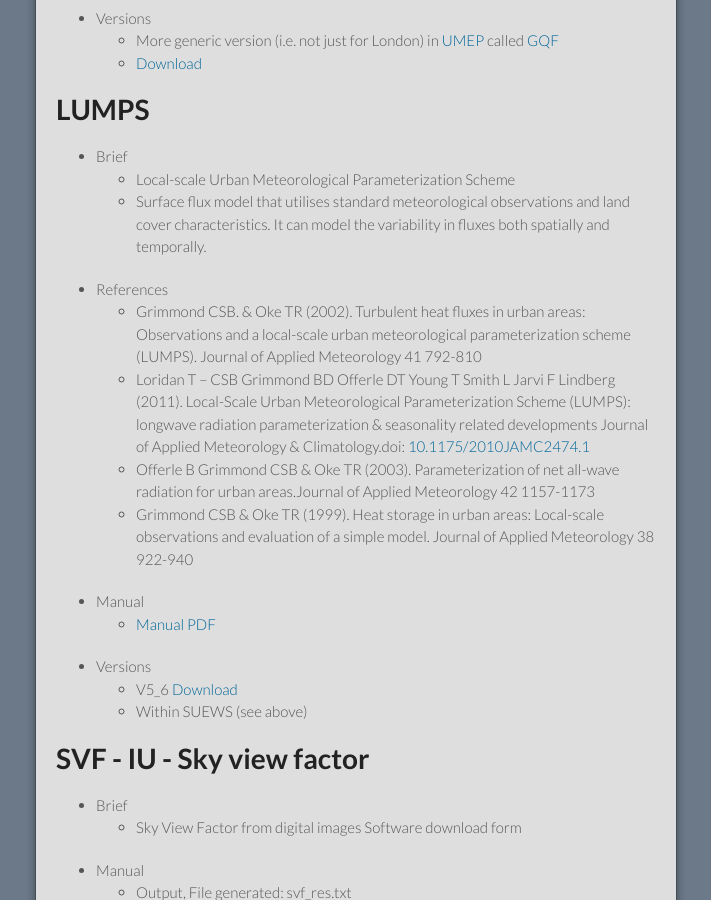
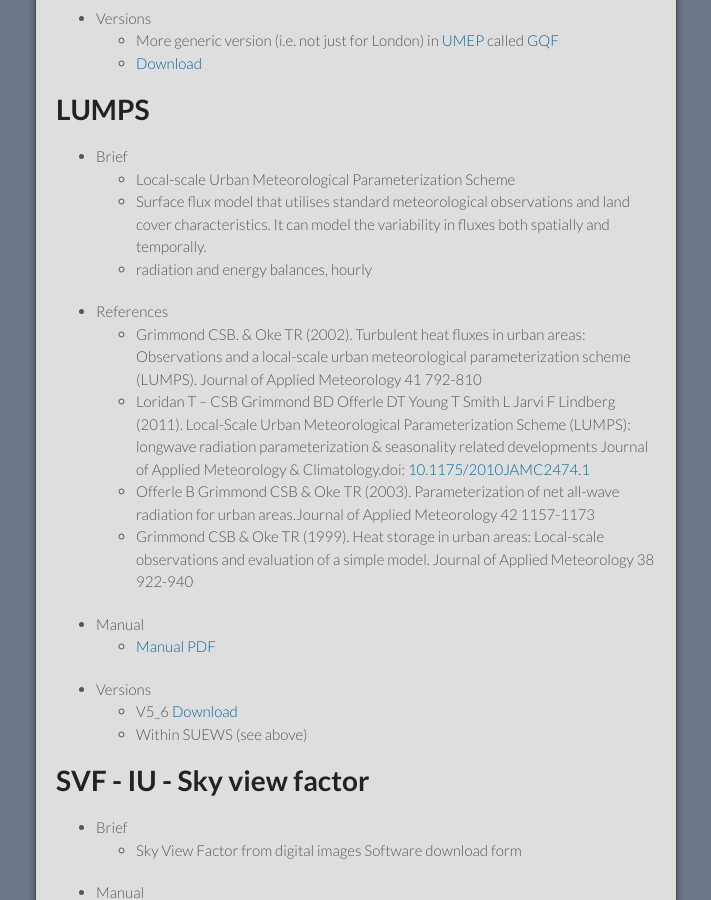
Before and after one commit to Urban-Meteorology-Reading/Urban-Meteorology-Reading.github.io, a Jekyll site: the page built from index.md, in a window 1280 px wide and 900 px high, scrolled down 2460 px. Shown: the whole window, without its empty margins (284-995 px from the left). Built offline with Jekyll 4.4.1, drawn with Linux system fonts in a browser that asks for light colours.

Commit message:
Update index.md

```diff
--- a/index.md
+++ b/index.md
@@ -72,6 +72,7 @@ Please report issues [here](https://github.com/Urban-Meteorology-Reading/Urban-M
 * Brief
    * Local-scale Urban Meteorological Parameterization Scheme
    * Surface flux model that utilises standard meteorological observations and land cover characteristics. It can model the variability in fluxes both spatially and temporally.
+   * radiation and energy balances, hourly
 * References
   * Grimmond CSB. & Oke TR (2002). Turbulent heat fluxes in urban areas: Observations and a local-scale urban meteorological parameterization scheme (LUMPS). Journal of Applied Meteorology 41 792-810
   * Loridan T – CSB Grimmond BD Offerle DT Young T Smith L Jarvi F Lindberg (2011). Local-Scale Urban Meteorological Parameterization Scheme (LUMPS): longwave radiation parameterization & seasonality related developments Journal of Applied Meteorology & Climatology.doi: [10.1175/2010JAMC2474.1](http://journals.ametsoc.org/doi/pdf/10.1175/2010JAMC2474.1)
```
